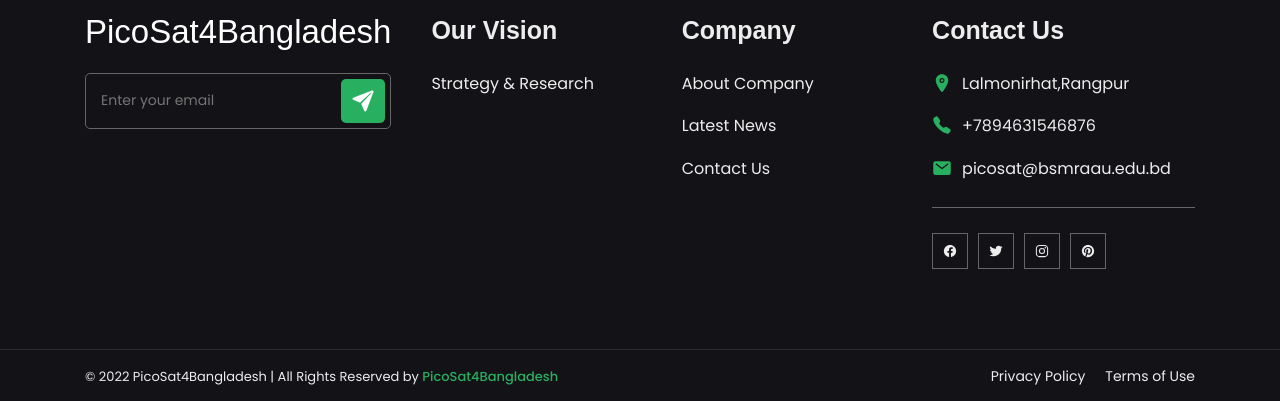
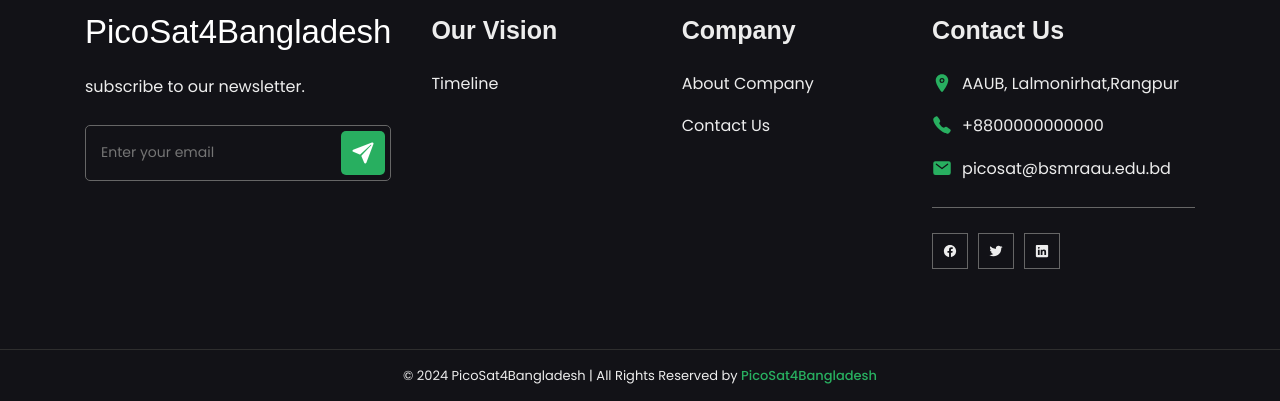
Before and after one commit to SISIYAM/picoSat-website, a React (Vite) app in the folder client/: page /gallery in a window 1280 px wide. Shown: the part 404-805 px from the top of the page. Built offline with nearby package versions, Linux system fonts and the light colour scheme; a web font is replaced by a local one.

Commit message:
change footer

```diff
--- a/client/src/components/Footer.jsx
+++ b/client/src/components/Footer.jsx
@@ -10,8 +10,7 @@ function Footer() {
               PicoSat4Bangladesh
             </a>
             <p className="footer-text">
-              {/* Lorem ipsum dolor sit amet consecte tur adipisicing elit, sed do
-              eiusmod tempor incididunt ut labore. */}
+              subscribe to our newsletter.
             </p>
             <form action className="newsletter-form">
               <input
@@ -31,8 +30,8 @@ function Footer() {
               <p className="footer-list-title">Our Vision</p>
             </li>
             <li>
-              <a href="#" className="footer-link">
-                Strategy &amp; Research
+              <a href="#timeline" className="footer-link">
+                Timeline
               </a>
             </li>
           </ul>
@@ -46,11 +45,11 @@ function Footer() {
               </a>
             </li>
 
-            <li>
+            {/* <li>
               <a href="#" className="footer-link">
                 Latest News
               </a>
-            </li>
+            </li> */}
             <li>
               <a href="#" className="footer-link">
                 Contact Us
@@ -64,18 +63,18 @@ function Footer() {
             <li className="footer-item">
               <ion-icon name="location" aria-hidden="true" />
               <address className="contact-link address">
-                Lalmonirhat,Rangpur
+                AAUB, Lalmonirhat,Rangpur
               </address>
             </li>
             <li className="footer-item">
               <ion-icon name="call" aria-hidden="true" />
-              <a href="tel:+7894631546876" className="contact-link">
-                +7894631546876
+              <a href="tel:+8800000000000" className="contact-link">
+                +8800000000000
               </a>
             </li>
             <li className="footer-item">
               <ion-icon name="mail" aria-hidden="true" />
-              <a href="mailto:info@hoolix.com" className="contact-link">
+              <a href="mailto:picosat@bsmraau.edu.bd" className="contact-link">
                 picosat@bsmraau.edu.bd
               </a>
             </li>
@@ -93,12 +92,7 @@ function Footer() {
                 </li>
                 <li>
                   <a href="#" className="social-link">
-                    <ion-icon name="logo-instagram" />
-                  </a>
-                </li>
-                <li>
-                  <a href="#" className="social-link">
-                    <ion-icon name="logo-pinterest" />
+                    <ion-icon name="logo-linkedin" />
                   </a>
                 </li>
               </ul>
@@ -107,26 +101,12 @@ function Footer() {
         </div>
       </div>
       <div className="footer-bottom">
-        <div className="container">
-          <p className="copyright">
-            © 2022 PicoSat4Bangladesh | All Rights Reserved by{" "}
-            <a href="#" className="copyright-link">
-              PicoSat4Bangladesh
-            </a>
-          </p>
-          <ul className="footer-bottom-list">
-            <li>
-              <a href="#" className="footer-bottom-link">
-                Privacy Policy
-              </a>
-            </li>
-            <li>
-              <a href="#" className="footer-bottom-link">
-                Terms of Use
-              </a>
-            </li>
-          </ul>
-        </div>
+        <p className="copyright">
+          © 2024 PicoSat4Bangladesh | All Rights Reserved by{" "}
+          <a href="#" className="copyright-link">
+            PicoSat4Bangladesh
+          </a>
+        </p>
       </div>
     </footer>
   );
--- a/client/src/components/Timeline.jsx
+++ b/client/src/components/Timeline.jsx
@@ -36,7 +36,7 @@ const Timeline = () => {
   };
 
   return (
-    <div>
+    <div id="timeline">
       <h2 className="h2 section-title text-center">Our Journey</h2>
       <p className="section-text text-center">
         {/* Lorem ipsum dolor sit amet consectetur adipisicing elit. */}
```
